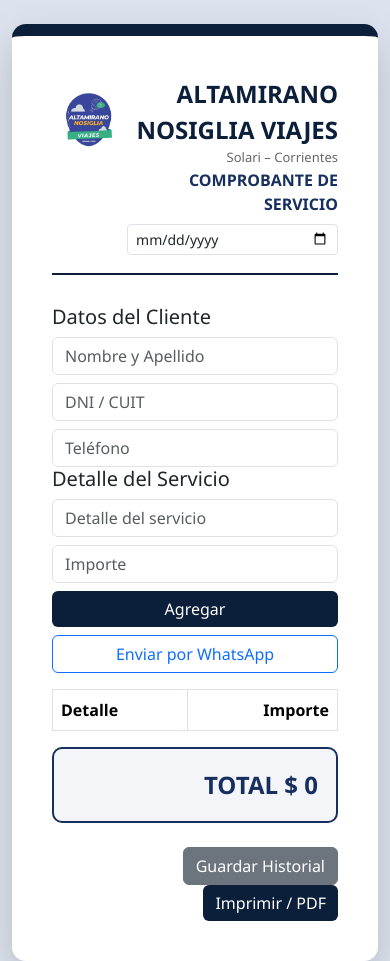
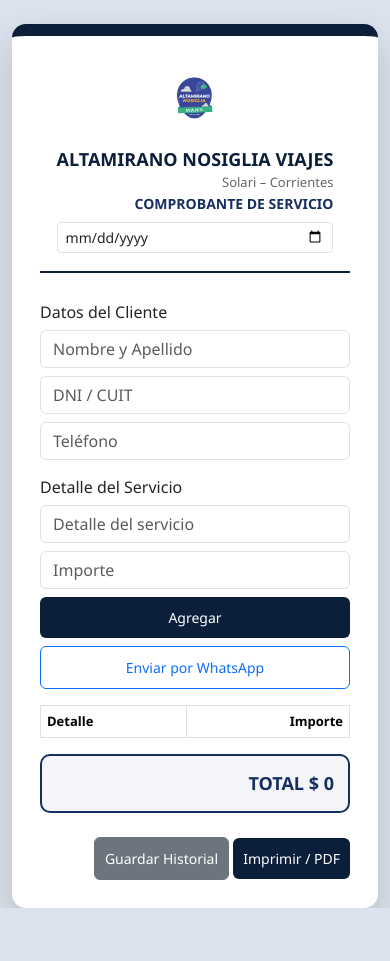
Before and after one commit to BrunoSOFT55/facturacion-viajes, a plain HTML site: page index.html in a window 390 px wide. After the commit the page ends 908 px from the top, so only its background shows below. Drawn offline with nearby package versions, Linux system fonts and the light colour scheme.

Commit message:
Update index.html

```diff
--- a/index.html
+++ b/index.html
@@ -32,6 +32,59 @@
 .btn-success:hover{background:var(--azul2)}
 .no-print{}
 @media print{body{background:#fff}.no-print{display:none!important}}
+
+ /* Tablets */
+@media (max-width: 992px) {
+  .factura-box {
+    padding: 28px;
+  }
+  .marca {font-size: 20px;}
+  .total-box {font-size: 20px;}
+}
+
+/* Celulares */
+@media (max-width: 576px) {
+
+  .encabezado{
+    flex-direction:column;
+    align-items:center;
+    text-align:center;
+    gap:12px;
+  }
+
+  .encabezado img{
+    max-height:70px;
+  }
+
+  .marca{font-size:18px}
+  .factura-titulo{font-size:14px}
+
+  .row.g-2 > div{
+    flex:0 0 100%;
+    max-width:100%;
+  }
+
+  h5{
+    margin-top:18px;
+    font-size:16px;
+  }
+
+  .table th,.table td{
+    font-size:13px;
+    padding:6px;
+  }
+
+  .total-box{
+    font-size:18px;
+    padding:14px;
+  }
+
+  .btn{
+    font-size:14px;
+    padding:10px;
+  }
+}
+
 </style>
 </head>
 
```
